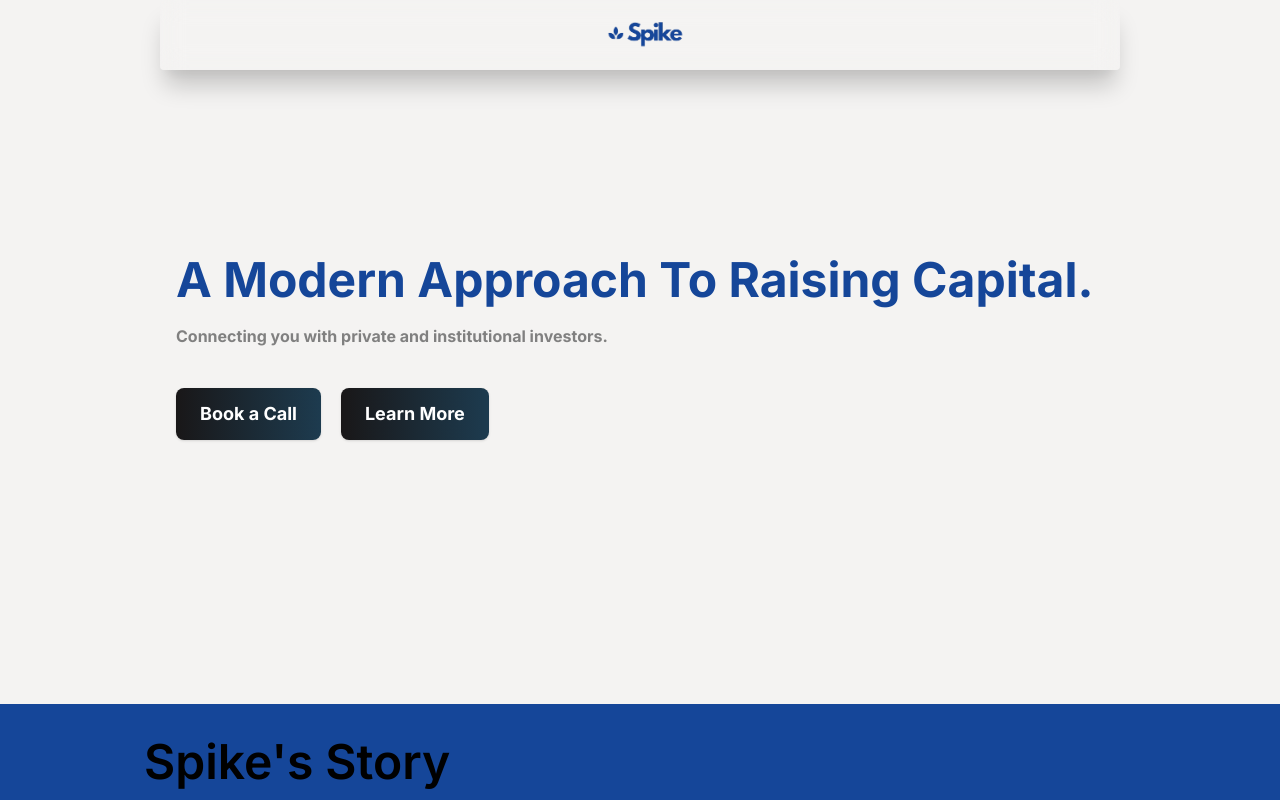
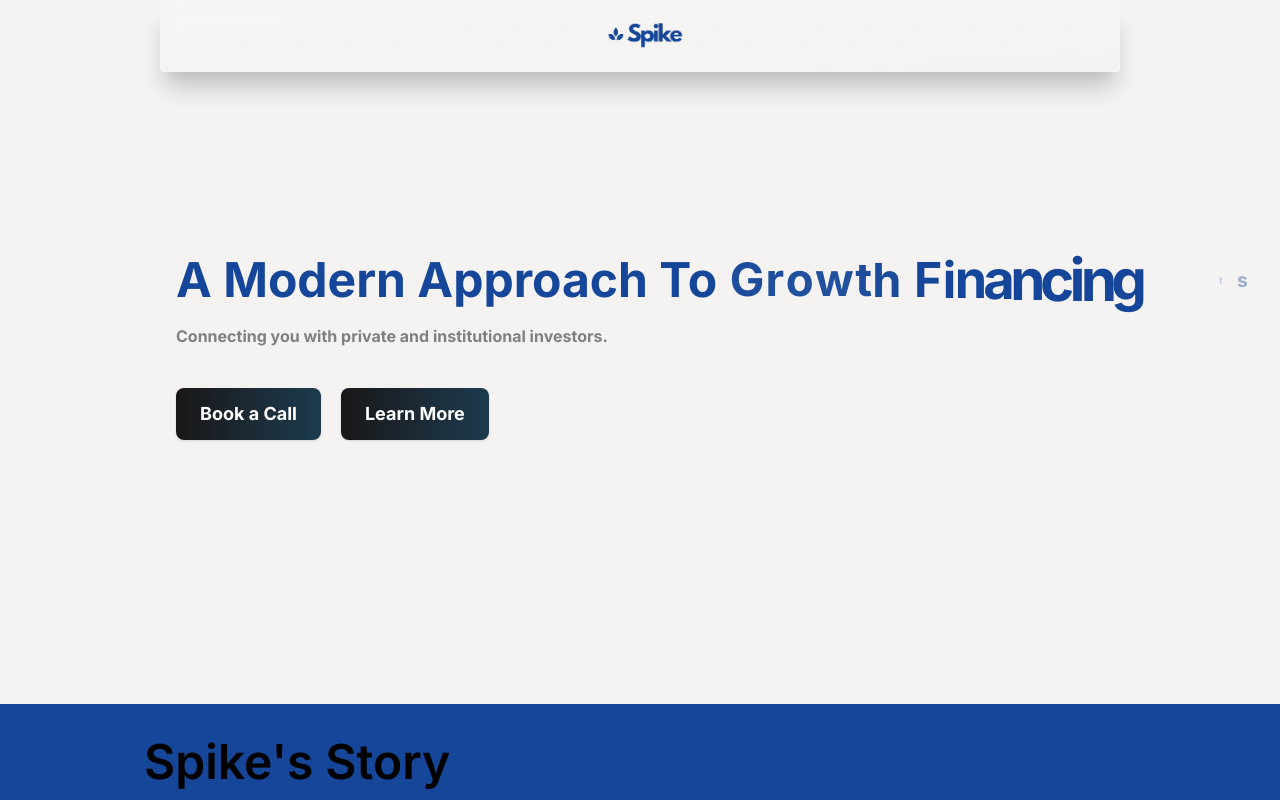
Before and after one commit to Oelshehawi/SpikeCapital, a Next.js app: page / in a window 1280 px wide. Shown: the top 800 px of the page. Built offline with nearby package versions, Linux system fonts and the light colour scheme; what @xpd/tailwind-3dtransforms would draw is missing.

Commit message:
style: new hero section and title change

```diff
--- a/app/layout.tsx
+++ b/app/layout.tsx
@@ -1,12 +1,13 @@
-import type { Metadata } from "next";
-import { Inter } from "next/font/google";
-import "./globals.css";
+import { useEffect } from 'react';
+import { Metadata } from 'next';
+import { Inter } from 'next/font/google';
+import './globals.css';
 
-const inter = Inter({ subsets: ["latin"] });
+const inter = Inter({ subsets: ['latin'] });
 
 export const metadata: Metadata = {
-  title: "Spike Capital",
-  description: "Private Equity Funding",
+  title: 'Spike Capital - Active',
+  description: 'Private Equity Funding',
 };
 
 export default function RootLayout({
@@ -14,10 +15,11 @@ export default function RootLayout({
 }: Readonly<{
   children: React.ReactNode;
 }>) {
+
   return (
     <html lang="en">
       <body className={inter.className}>
-          {children}
+        {children}
       </body>
     </html>
   );
--- a/app/page.tsx
+++ b/app/page.tsx
@@ -7,8 +7,24 @@ import ClientResults from "./ui/client-results/ClientResults";
 import About from "./ui/about-section/About";
 import Contact from "./ui/contact/Contact";
 import { OurProcess } from "./ui/process/OurProcess";
+import { useEffect } from "react";
 
 export default function Home() {
+  useEffect(() => {
+    const handleVisibilityChange = () => {
+      if (document.visibilityState === 'visible') {
+        document.title = "Spike Capital";
+        document.title = 'Come Back!';
+      }
+    };
+
+    document.addEventListener('visibilitychange', handleVisibilityChange);
+
+    return () => {
+      document.removeEventListener('visibilitychange', handleVisibilityChange);
+    };
+  }, []);
+
   return (
     <>
       <AnimatedBackground />
--- a/app/ui/Header.tsx
+++ b/app/ui/Header.tsx
@@ -44,12 +44,13 @@ export default function Header() {
   return (
     <div className="flex max-h-10 justify-center p-5">
       <motion.div
-        className={`${isScrolled ? "z-20 rounded-full backdrop-blur-md transition-all" : "backdrop-blur-md"} fixed z-20 flex w-full items-center justify-center rounded p-4 md:w-3/4 `}
+        className={`${
+          isScrolled ? "z-20 rounded-full backdrop-blur-md transition-all" : "backdrop-blur-md"
+        } fixed z-20 flex w-full items-center justify-center rounded p-4 md:w-3/4 bg-gradient-to-br from-white/20 to-white/5 border-[1px] border-white/10`}
         animate={controls}
         initial={{
           y: -20,
-          boxShadow:
-            "0 20px 25px -5px rgba(0, 0, 0, 0.2), 0 10px 10px -5px rgba(0, 0, 0, 0.04)",
+          boxShadow: "0 20px 25px -5px rgba(0, 0, 0, 0.2), 0 10px 10px -5px rgba(0, 0, 0, 0.04)",
         }}
       >
         <div className="flex items-center">
--- a/app/ui/hero-section/Hero.tsx
+++ b/app/ui/hero-section/Hero.tsx
@@ -1,5 +1,60 @@
-import { motion } from "framer-motion";
+import React, { useEffect, useRef, useState } from "react";
+import { motion, AnimatePresence } from "framer-motion";
 import { Button } from "../buttons";
+
+const STAGGER = 0.025;
+interface AnimatedTextProps {
+  phrases: string[];
+}
+const AnimatedText = ({ phrases }: AnimatedTextProps) => {
+  const countRef = useRef(0);
+  const [active, setActive] = useState(0);
+
+  useEffect(() => {
+    const intervalRef = setInterval(() => {
+      setActive((prevActive) => (prevActive + 1) % phrases.length);
+    }, 3000);
+
+    return () => clearInterval(intervalRef);
+  }, [phrases.length]);
+
+  return (
+    <AnimatePresence mode="popLayout">
+      {phrases[active].split(" ").map((word: string, wordIndex: number) => {
+        if (wordIndex === 0) {
+          countRef.current = 0;
+        }
+
+        return (
+          <motion.div key={word} className={`whitespace-nowrap ${wordIndex === 1 ? 'ml-3' : ''}`}>
+            {word.split("").map((letter, letterIndex) => {
+              const content = (
+                <motion.span
+                  initial={{ opacity: 0, scale: 0 }}
+                  animate={{ opacity: 1, scale: 1 }}
+                  exit={{ opacity: 0, scale: 0 }}
+                  transition={{
+                    delay: countRef.current * STAGGER,
+                    type: "spring",
+                    damping: 12,
+                    stiffness: 200,
+                  }}
+                  className="inline-block"
+                  key={letterIndex}
+                >
+                  {letter}
+                </motion.span>
+              );
+
+              countRef.current++;
+              return content;
+            })}
+          </motion.div>
+        );
+      })}
+    </AnimatePresence>
+  );
+};
 
 export default function Hero() {
   const containerVariants = {
@@ -29,12 +84,22 @@ export default function Hero() {
         initial="hidden"
         animate="visible"
       >
-        {/* Text Content */}
-        <h1 className="mb-5 text-3xl font-bold sm:w-3/4 md:text-5xl">
-          {"A Modern Approach To Raising Capital."}
+        <h1 className=" mb-5 flex flex-col text-3xl font-bold sm:w-3/4 md:flex-row md:text-5xl">
+          A Modern Approach To{" "}
+          <div className="flex flex-row justify-center md:ml-3 ">
+            <AnimatedText
+              phrases={[
+                "Raising Capital",
+                "Securing Investments",
+                "Growth Financing",
+                "Strategic Acquisitions",
+                "Capital Infusion",
+              ]}
+            />
+          </div>
         </h1>
         <p className="mb-10 font-bold text-gray">
-          {"Connecting you with private and institutional investors."}
+          Connecting you with private and institutional investors.
         </p>
       </motion.div>
       <div className="flex flex-row ">
```
